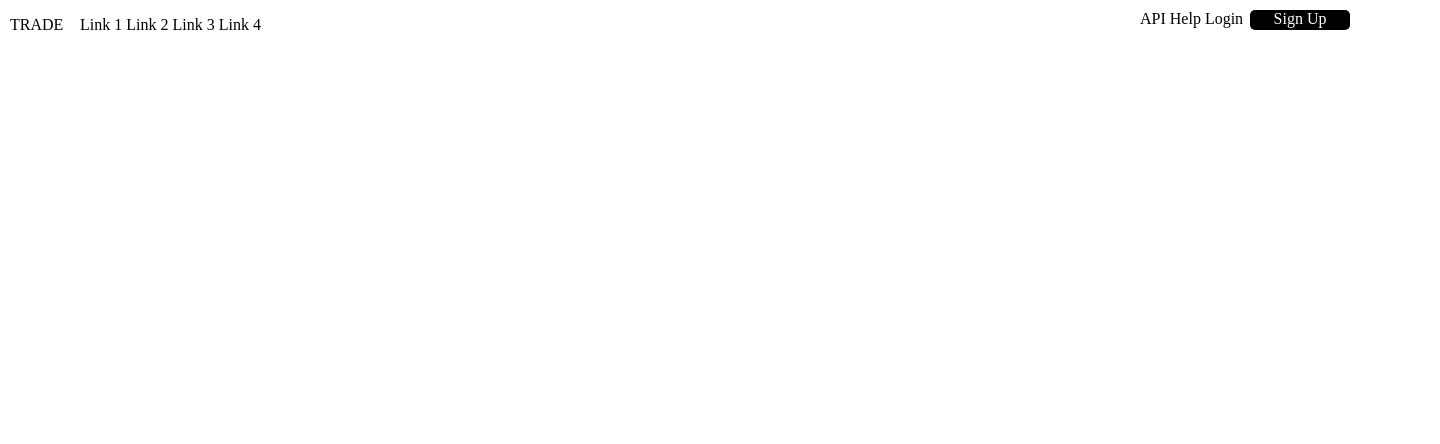
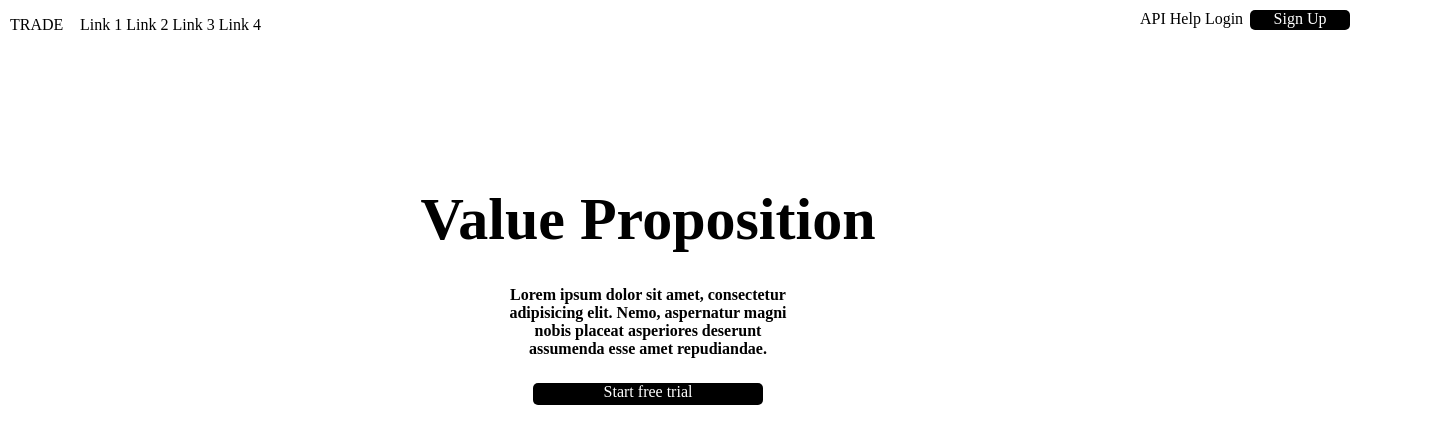
Before and after one commit to Pechenushechko/Trade, a plain HTML site: page index.html in a window 1280 px wide. Shown: the whole page, 1440 px wide, since content can reach past the window. Drawn offline with Linux system fonts and the light colour scheme.

Commit message:
Add files via upload

```diff
--- a/index.html
+++ b/index.html
@@ -7,7 +7,7 @@
     <link rel="stylesheet" href="style.css">
     <title>TRADE</title>
 </head>
-<header>
+<header style="display:block;">
     <nav>
         <div id="links1">
            <p> <a href="">TRADE</a></p>
@@ -31,6 +31,11 @@
     </nav>
 </header>
 <body>
+    <div id="FirstTrouble">
+        <h1>Value Proposition</h1>
+        <h4>Lorem ipsum dolor sit amet, consectetur adipisicing elit. Nemo, aspernatur magni nobis placeat asperiores deserunt assumenda esse amet repudiandae.</h4>
+        <div id="Start"><a href="">Start free trial</a></div>
+    </div>
 
 </body>
 </html>
--- a/style.css
+++ b/style.css
@@ -4,8 +4,8 @@ nav{
     right: 0%;
     top: 0%;
     bottom: 0%;
-    width: 1440px;
-    height: 100px;
+    width: 1280px;
+    height: 50px;
 }
 
 nav ul{
@@ -59,3 +59,36 @@ nav a{
     color: white;
     text-decoration: none;
 }
+
+#FirstTrouble{
+    display: block;
+    width: 1280px;
+    height: 700px;
+    text-align: center;
+}
+
+#FirstTrouble h1{
+    font-size: 60px;
+    font-weight: bold;
+    margin: 185px auto auto auto;
+}
+
+#FirstTrouble h4{
+    width: 300px;
+    height: 65px;
+    margin: 32px auto auto auto;
+}
+
+#Start{
+    margin: 32px auto auto auto;
+    background-color: black;
+    align-items: center;
+    height: 22px;
+    width: 230px;
+    border-radius: 5px;
+}
+
+#Start a {
+    color: white;
+    text-decoration: none;
+}
```
